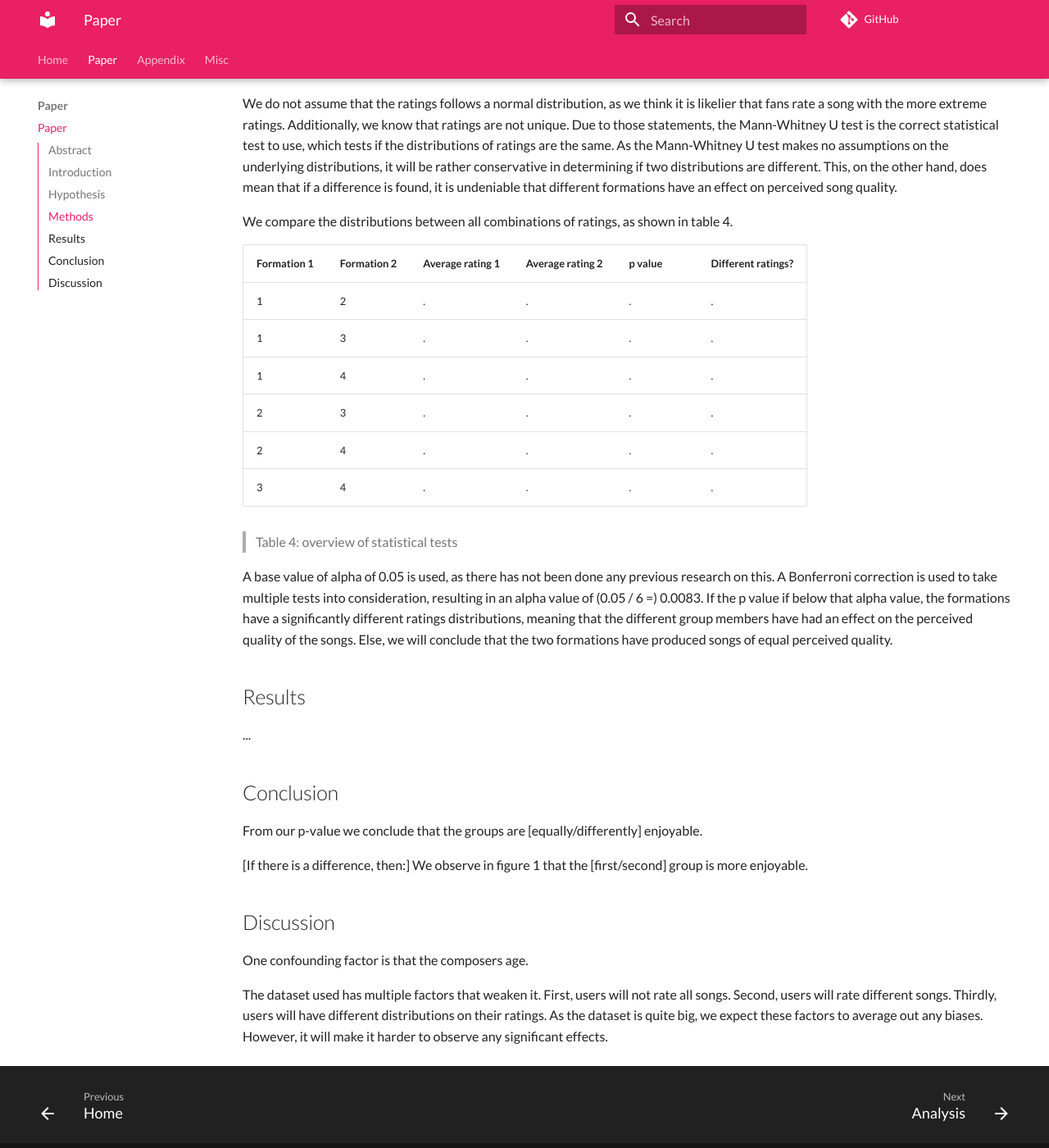
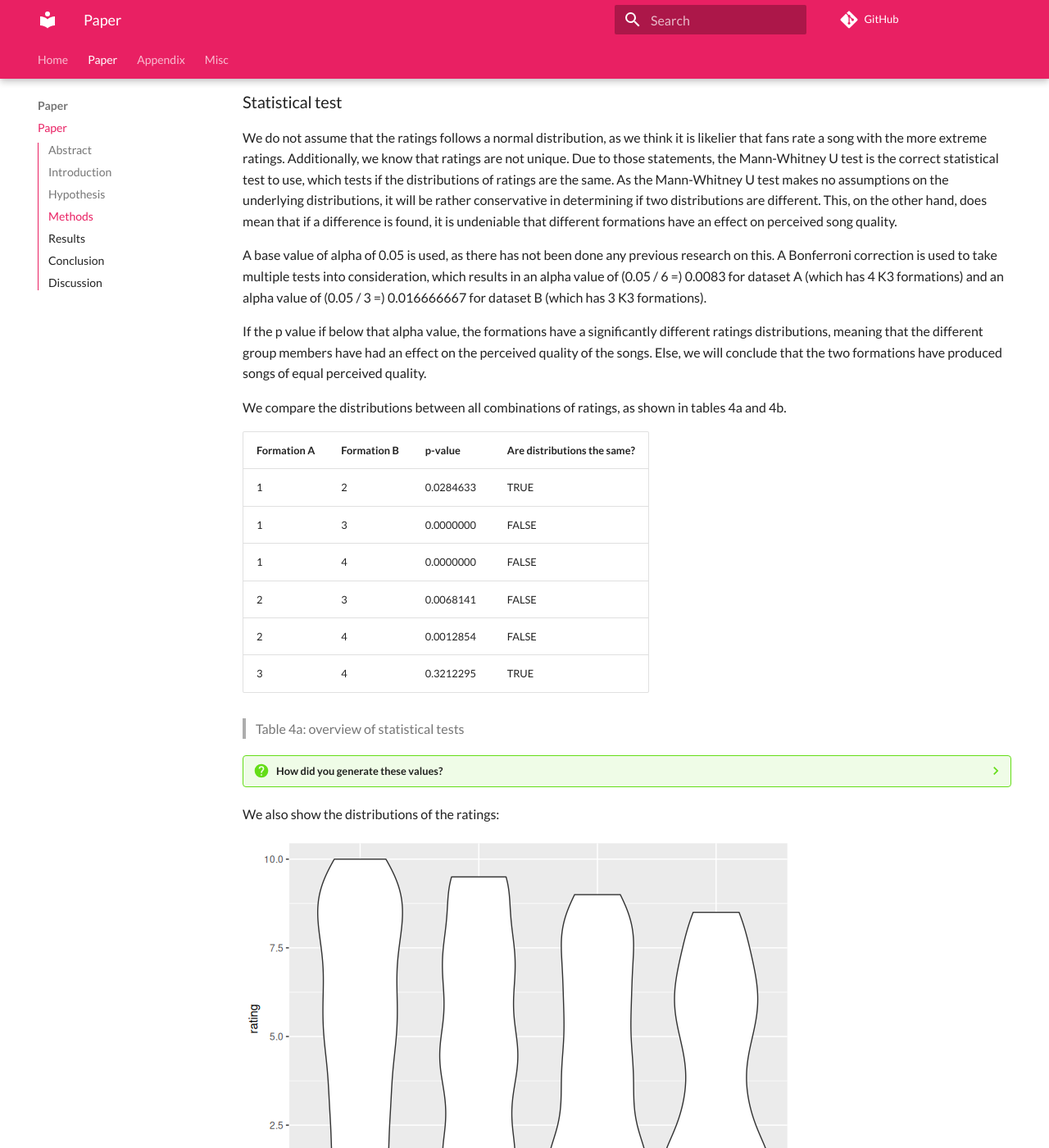
Before and after one commit to richelbilderbeek/paper_k3_ratings, an MkDocs documentation site: the page built from docs/paper.md, in a window 1280 px wide and 1400 px high, scrolled down 1797 px. Shown: the whole window at 82% size. Built offline with MkDocs 1.6.1 and Material for MkDocs 9.7.7, drawn with Linux system fonts in a browser that asks for light colours; comment, search, counter and statistics services are not loaded; some of the changed text lies outside the part shown.

Commit message:
Datasets A and B have a different amount of K3 formations

```diff
--- a/docs/paper.md
+++ b/docs/paper.md
@@ -91,6 +91,9 @@
     These are Alain Vande Putte, Miguel Wiels and Peter Gillis,
     as can be seen in the `heyahmama` 'Composers' vignette.
 
+This group of composers, however, has only written songs for the first three
+formations.
+
 #### Ratings
 
 We obtain ratings (which are values from
@@ -120,30 +123,55 @@
 it is undeniable that different formations have an effect on perceived
 song quality.
 
-We compare the distributions between all combinations of ratings,
-as shown in table 4.
-
-Formation 1|Formation 2|Average rating 1|Average rating 2|p value|Different ratings?
------------|-----------|----------------|----------------|-------|------------------
-1          |2          |.               |.               |.      |.
-1          |3          |.               |.               |.      |.
-1          |4          |.               |.               |.      |.
-2          |3          |.               |.               |.      |.
-2          |4          |.               |.               |.      |.
-3          |4          |.               |.               |.      |.
-
-> Table 4: overview of statistical tests
-
 A base value of alpha of 0.05 is used,
 as there has not been done any previous research on this.
 A Bonferroni correction is used to take multiple tests into consideration,
-resulting in an alpha value of (0.05 / 6 =) 0.0083.
+which results in an alpha value of (0.05 / 6 =) 0.0083 for dataset A (which
+has 4 K3 formations)
+and an alpha value of (0.05 / 3 =) 0.016666667 for dataset B (which
+has 3 K3 formations).
+
 If the p value if below that alpha value,
 the formations have a significantly different ratings distributions,
 meaning that the different group members have had an effect
 on the perceived quality of the songs.
 Else, we will conclude that the two formations
 have produced songs of equal perceived quality.
+
+We compare the distributions between all combinations of ratings,
+as shown in tables 4a and 4b.
+
+
+Formation A|Formation B|p-value|Are distributions the same?
+---|---|---------|-----------
+1|2|0.0284633|TRUE
+1|3|0.0000000|FALSE
+1|4|0.0000000|FALSE
+2|3|0.0068141|FALSE
+2|4|0.0012854|FALSE
+3|4|0.3212295|TRUE
+
+> Table 4a: overview of statistical tests
+
+???- question "How did you generate these values?"
+
+    By doing the actual analysis on simulated data.
+
+    The simulated data is created by
+    [this script](https://github.com/richelbilderbeek/paper_k3_ratings/blob/main/scripts/create_simulated_ratings.R)
+
+We also show the distributions of the ratings:
+
+![Distributions of ratings](analysis/analysis_files/figure-markdown_strict/unnamed-chunk-8-1.png)
+
+> Fig 1a: distributions of ratings
+
+???- question "How did you generate these values?"
+
+    By doing the actual analysis on simulated data.
+
+    The simulated data is created by
+    [this script](https://github.com/richelbilderbeek/paper_k3_ratings/blob/main/scripts/create_simulated_ratings.R)
 
 ## Results
 
@@ -160,7 +188,9 @@
 
 ## Discussion
 
-One confounding factor is that the composers age.
+Confounding factors are:
+- composers age
+- since
 
 The dataset used has multiple factors that weaken
 it. First, users will not rate all songs.
```
